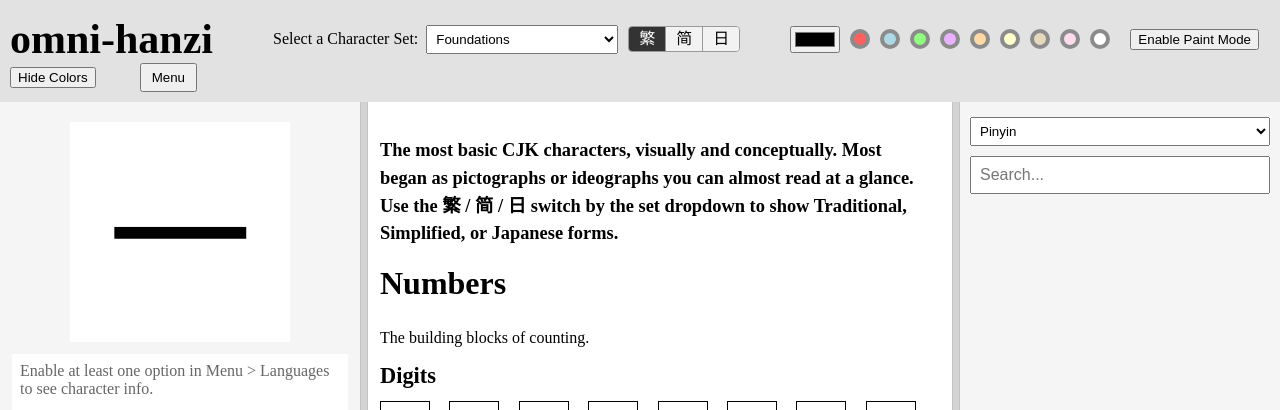
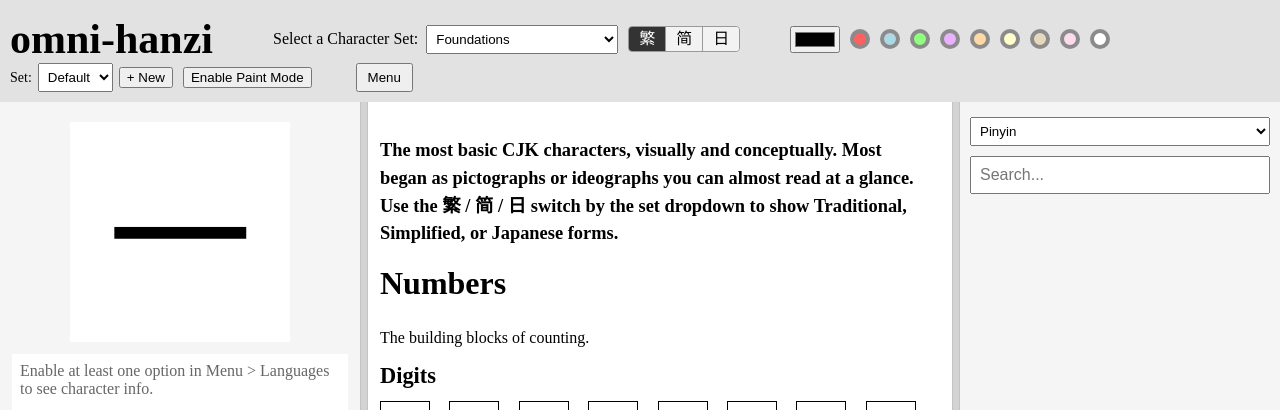
Before and after one commit to turukano26/Hanzi-Grid, a Flask app: page / in a window 1280 px wide. Shown: the top 410 px of the page. Run offline with Flask 3, Linux system fonts and the light colour scheme.

Commit message:
added multiple color sets, as well as the blank set

```diff
--- a/static/script.js
+++ b/static/script.js
@@ -552,8 +552,8 @@ function activateCharacterFromInfoBox(character) {
     var cellColor;
     if (matchingCells.length) {
         cellColor = window.getComputedStyle(matchingCells[0]).backgroundColor;
-    } else if (localStorage.getItem(unicodeKey)) {
-        cellColor = localStorage.getItem(unicodeKey);
+    } else if (getCellColor(unicodeKey)) {
+        cellColor = getCellColor(unicodeKey);
     } else {
         cellColor = '#ffffff';
     }
@@ -561,9 +561,9 @@ function activateCharacterFromInfoBox(character) {
 
     fetchCharacterInfo(character);
 
-    if (document.body.classList.contains('paintbrush-cursor')) {
+    if (document.body.classList.contains('paintbrush-cursor') && isColoringEditable()) {
         var selectedColor = colorPicker.value;
-        localStorage.setItem(unicodeKey, selectedColor);
+        setCellColor(unicodeKey, selectedColor);
         largeBox.style.backgroundColor = selectedColor;
         matchingCells.forEach(function (span) {
             span.style.backgroundColor = selectedColor;
@@ -571,8 +571,8 @@ function activateCharacterFromInfoBox(character) {
     } else {
         if (matchingCells.length) {
             colorPicker.value = rgbToHex(window.getComputedStyle(matchingCells[0]).backgroundColor);
-        } else if (localStorage.getItem(unicodeKey)) {
-            colorPicker.value = localStorage.getItem(unicodeKey);
+        } else if (getCellColor(unicodeKey)) {
+            colorPicker.value = getCellColor(unicodeKey);
         }
     }
 }
@@ -698,7 +698,7 @@ function makeCharCell(token) {
     span.textContent = glyph;
     span.setAttribute('data-unicode', unicodeKey);
     span.setAttribute('data-variants', variantKeys(token).join(' '));
-    var saved = localStorage.getItem(unicodeKey);
+    var saved = getCellColor(unicodeKey);
     if (saved) {
         span.style.backgroundColor = saved;
     }
@@ -720,9 +720,9 @@ function handleCellClick(span) {
     fetchCharacterInfo(character);
 
     // In paint mode, colour the cell; otherwise copy its colour to the picker.
-    if (document.body.classList.contains('paintbrush-cursor')) {
+    if (document.body.classList.contains('paintbrush-cursor') && isColoringEditable()) {
         var selectedColor = colorPicker.value;
-        localStorage.setItem(unicodeKey, selectedColor);
+        setCellColor(unicodeKey, selectedColor);
         largeBox.style.backgroundColor = selectedColor;
         span.style.backgroundColor = selectedColor;
     } else {
@@ -895,21 +895,39 @@ function createMenu() {
         }
     });
 
-    // Event listener and function to clear all a user's colorings
+    // Event listener and function to clear the active color set's colorings.
     const clearButton = document.getElementById('clear')
     clearButton.addEventListener('click', () => {
-        var isConfirmed = confirm('Are you sure you want to clear all your data?');
-        // Check the user's response
-        if (isConfirmed) {
-            // User clicked "OK," proceed with clearing data
-            localStorage.clear();
+        var name = getActiveSetName();
+        if (name === BLANK_SET_NAME) {
+            alert('The "' + BLANK_SET_NAME + '" set is always empty.');
+            return;
+        }
+        if (confirm('Clear all colorings in "' + name + '"?')) {
+            var store = loadColorSets();
+            store.sets[name] = {};
+            saveColorSets();
             generateMacroGrid(currentInputString);
-            alert('Data cleared successfully!');
-        } else {
-            // User clicked "Cancel," do nothing
-            alert('Data clearing canceled.');
+            alert('Color set "' + name + '" cleared.');
         }
     });
+
+    // ----- Color-set switcher + management controls --------------------------
+    refreshColorSetSelect();
+    const colorSetSelect = document.getElementById('colorSetSelect');
+    if (colorSetSelect) {
+        colorSetSelect.addEventListener('change', function () {
+            switchColorSet(this.value);
+        });
+    }
+    const newColorSetBtn = document.getElementById('newColorSetBtn');
+    if (newColorSetBtn) { newColorSetBtn.addEventListener('click', promptCreateColorSet); }
+    const newColorSetMenuBtn = document.getElementById('newColorSet');
+    if (newColorSetMenuBtn) { newColorSetMenuBtn.addEventListener('click', promptCreateColorSet); }
+    const renameColorSetBtn = document.getElementById('renameColorSet');
+    if (renameColorSetBtn) { renameColorSetBtn.addEventListener('click', promptRenameColorSet); }
+    const deleteColorSetBtn = document.getElementById('deleteColorSet');
+    if (deleteColorSetBtn) { deleteColorSetBtn.addEventListener('click', promptDeleteColorSet); }
 
     // Event listener to open the popup menu
     document.getElementById('open-popup-menu-btn').addEventListener('click', openPopupMenu);
@@ -962,12 +980,15 @@ function changeColor(color) {
     // Set the value to the selected color
     colorPicker.value = color;
 
+    // The Blank set is read-only — picking a colour does nothing.
+    if (!isColoringEditable()) { return; }
+
     // Get the current character from the large box
     const currentCharacter = largeBox.textContent;
     const currentUnicodeKey = currentCharacter.codePointAt(0).toString(16);
 
-    // Update the color for the most recent character in localStorage
-    localStorage.setItem(currentUnicodeKey, color);
+    // Update the color for the most recent character in the active color set
+    setCellColor(currentUnicodeKey, color);
 
     // Update the background color of the large box
     largeBox.style.backgroundColor = color;
@@ -990,24 +1011,6 @@ function toggleCursor() {
     }
 }
 
-// Show/hide all cell colourings. The colours stay in localStorage and on the
-// cells' inline styles; a body class just overrides them in CSS, so toggling
-// back reveals them unchanged. The hidden/shown choice itself is persisted.
-function applyColoringsVisibility(hidden) {
-    document.body.classList.toggle('colorings-hidden', hidden);
-    const btn = document.getElementById('toggleColoringsBtn');
-    if (btn) {
-        btn.textContent = hidden ? 'Show Colors' : 'Hide Colors';
-        btn.setAttribute('aria-pressed', hidden ? 'true' : 'false');
-    }
-}
-
-function toggleColorings() {
-    const hidden = !document.body.classList.contains('colorings-hidden');
-    localStorage.setItem('coloringsHidden', hidden ? 'true' : 'false');
-    applyColoringsVisibility(hidden);
-}
-
 function intializeInfoColumn() {
     const largeBox = document.getElementById('largeBox');
 
@@ -1016,8 +1019,8 @@ function intializeInfoColumn() {
 
     fetchCharacterInfo('一');
 
-    if (localStorage.getItem(unicodeKey)) {
-        largeBox.style.backgroundColor = localStorage.getItem(unicodeKey);
+    if (getCellColor(unicodeKey)) {
+        largeBox.style.backgroundColor = getCellColor(unicodeKey);
     }
     else {
         largeBox.style.backgroundColor = '#ffffff'
@@ -1069,29 +1072,218 @@ function highlightSearchResults(searchResults) {
     }
 }
 
+// ===== Named color sets ====================================================
+// Colourings are organised into named sets; exactly one is "active" and drawn
+// on the grid. Everything lives under a single localStorage key, `colorSets`:
+//   { active: "Default", sets: { "Default": {<codepoint>: <hex>}, ... } }
+// Legacy installs stored each colouring as a flat hex-codepoint key; the first
+// load migrates those into a "Default" set (see loadColorSets). `_colorSets` is
+// the cached single source of truth — flat keys are never written again.
+//
+// "Blank" is a permanent, uneditable, always-empty set: switching to it shows
+// the grid with no colourings (it replaces the old Hide Colors toggle). It
+// can't be painted into, renamed, or deleted.
+var COLOR_SETS_KEY = 'colorSets';
+var DEFAULT_SET_NAME = 'Default';
+var BLANK_SET_NAME = 'Blank';
+var _colorSets = null;
+
+function loadColorSets() {
+    if (_colorSets) { return _colorSets; }
+
+    var raw = localStorage.getItem(COLOR_SETS_KEY);
+    if (raw) {
+        try {
+            var parsed = JSON.parse(raw);
+            if (parsed && parsed.sets && typeof parsed.sets === 'object') {
+                _colorSets = parsed;
+            }
+        } catch (e) { /* corrupt store: fall through and rebuild */ }
+    }
+
+    if (!_colorSets) {
+        // First run on this profile: migrate any legacy flat hex-codepoint
+        // colour keys into a Default set. Reserved keys (csScript, infoOptions,
+        // …) contain non-hex letters and so fail this test, staying untouched.
+        var colors = {};
+        Object.keys(localStorage).forEach(function (key) {
+            if (/^[0-9a-f]+$/i.test(key)) {
+                colors[key] = localStorage.getItem(key);
+                localStorage.removeItem(key);
+            }
+        });
+        _colorSets = { active: DEFAULT_SET_NAME, sets: {} };
+        _colorSets.sets[DEFAULT_SET_NAME] = colors;
+        saveColorSets();
+    }
+
+    // Invariants. The uneditable Blank set always exists and stays empty.
+    _colorSets.sets[BLANK_SET_NAME] = {};
+    // There must always be at least one editable set to work in.
+    var editable = colorSetNames().filter(function (n) { return n !== BLANK_SET_NAME; });
+    if (editable.length === 0) {
+        _colorSets.sets[DEFAULT_SET_NAME] = {};
+    }
+    // `active` must point at a real set.
+    if (!_colorSets.sets[_colorSets.active]) {
+        _colorSets.active = DEFAULT_SET_NAME;
+    }
+    return _colorSets;
+}
+
+// The Blank set is read-only: it can't be painted, renamed, or deleted.
+function isColoringEditable() {
+    return getActiveSetName() !== BLANK_SET_NAME;
+}
+
+function saveColorSets() {
+    localStorage.setItem(COLOR_SETS_KEY, JSON.stringify(_colorSets));
+}
+
+function getActiveColors() {
+    var store = loadColorSets();
+    return store.sets[store.active];
+}
+
+function getCellColor(codepoint) {
+    return getActiveColors()[codepoint] || null;
+}
+
+function setCellColor(codepoint, color) {
+    if (!isColoringEditable()) { return; }  // Blank set stays empty
+    getActiveColors()[codepoint] = color;
+    saveColorSets();
+}
+
+function colorSetNames() {
+    return Object.keys(loadColorSets().sets);
+}
+
+function getActiveSetName() {
+    return loadColorSets().active;
+}
+
+// Make `name` the active set and reflect the change everywhere: the switcher,
+// the grid, and the large-box preview (recoloured to this set's colour for the
+// character it's currently showing).
+function switchColorSet(name) {
+    var store = loadColorSets();
+    if (store.sets[name]) {
+        store.active = name;
+        saveColorSets();
+    }
+    refreshColorSetSelect();
+    generateMacroGrid(currentInputString);
+
+    var largeBox = document.getElementById('largeBox');
+    var character = largeBox && largeBox.textContent;
+    if (character) {
+        var key = character.codePointAt(0).toString(16);
+        largeBox.style.backgroundColor = getCellColor(key) || '#ffffff';
+    }
+}
+
+// Returns the created name, or null if it was empty or already taken.
+function createColorSet(name) {
+    name = (name || '').trim();
+    var store = loadColorSets();
+    if (!name || store.sets[name]) { return null; }
+    store.sets[name] = {};
+    store.active = name;
+    saveColorSets();
+    return name;
+}
+
+function renameColorSet(oldName, newName) {
+    newName = (newName || '').trim();
+    var store = loadColorSets();
+    if (oldName === BLANK_SET_NAME || newName === BLANK_SET_NAME) { return false; }
+    if (!newName || !store.sets[oldName] || store.sets[newName]) { return false; }
+    store.sets[newName] = store.sets[oldName];
+    delete store.sets[oldName];
+    if (store.active === oldName) { store.active = newName; }
+    saveColorSets();
+    return true;
+}
+
+function deleteColorSet(name) {
+    var store = loadColorSets();
+    if (name === BLANK_SET_NAME || !store.sets[name]) { return false; }
+    delete store.sets[name];
+    if (Object.keys(store.sets).length === 0) {
+        store.sets[DEFAULT_SET_NAME] = {};
+        store.active = DEFAULT_SET_NAME;
+    } else if (store.active === name) {
+        store.active = Object.keys(store.sets)[0];
+    }
+    saveColorSets();
+    return true;
+}
+
+// Rebuild the top-bar <select> from the current sets, marking the active one.
+function refreshColorSetSelect() {
+    var select = document.getElementById('colorSetSelect');
+    if (!select) { return; }
+    var store = loadColorSets();
+    select.innerHTML = '';
+    colorSetNames().forEach(function (name) {
+        var opt = document.createElement('option');
+        opt.value = name;
+        opt.textContent = name;
+        if (name === store.active) { opt.selected = true; }
+        select.appendChild(opt);
+    });
+}
+
+// ----- Color Sets menu-tab handlers (prompt/confirm/alert match file style) --
+
+function promptCreateColorSet() {
+    var name = prompt('Name for the new color set:');
+    if (name === null) { return; }
+    if (!createColorSet(name)) {
+        alert('Please enter a unique, non-empty name.');
+        return;
+    }
+    switchColorSet(getActiveSetName());
+}
+
+function promptRenameColorSet() {
+    var current = getActiveSetName();
+    if (current === BLANK_SET_NAME) {
+        alert('The "' + BLANK_SET_NAME + '" set can\'t be renamed.');
+        return;
+    }
+    var name = prompt('Rename "' + current + '" to:', current);
+    if (name === null) { return; }
+    if (!renameColorSet(current, name)) {
+        alert('Please enter a unique, non-empty name.');
+        return;
+    }
+    refreshColorSetSelect();
+}
+
+function promptDeleteColorSet() {
+    var current = getActiveSetName();
+    if (current === BLANK_SET_NAME) {
+        alert('The "' + BLANK_SET_NAME + '" set can\'t be deleted.');
+        return;
+    }
+    if (!confirm('Delete color set "' + current + '"? This cannot be undone.')) { return; }
+    deleteColorSet(current);
+    switchColorSet(getActiveSetName());
+}
+
 function exportUserData() {
-    // Exports the user's character colourings into a json file and downloads it.
-    // Only colour keys are exported — `infoOptions` (menu state) is a UI
-    // preference and is deliberately kept out of colour exports.
-    var keys = Object.keys(localStorage);
-
-    var dataObject = {};
-
-    keys.forEach(function (key) {
-        // Colour keys are hex codepoints (e.g. "4e00"); skip everything else
-        // (infoOptions and any legacy per-checkbox orphans).
-        if (!/^[0-9a-f]+$/i.test(key)) {
-            return;
-        }
-        dataObject[key] = localStorage.getItem(key);
-    });
+    // Download the active color set as { name, colors } JSON.
+    var store = loadColorSets();
+    var dataObject = { name: store.active, colors: getActiveColors() };
 
     var jsonString = JSON.stringify(dataObject, null, 2);
     var blob = new Blob([jsonString], { type: 'application/json' });
     var link = document.createElement('a');
     link.href = window.URL.createObjectURL(blob);
 
-    link.download = 'Hanzi_Colourings.json'; // TODO: Set the download attribute with a user pickedfile name
+    link.download = (store.active || 'Hanzi_Colourings').replace(/[^\w\-]+/g, '_') + '.json';
     document.body.appendChild(link);
     link.click();
     document.body.removeChild(link);
@@ -1113,25 +1305,43 @@ function readJSONFile(file, callback) {
     reader.readAsText(file);
 }
 
-// Function to add data from JSON file to localStorage
+// Import a color set from a JSON file as a NEW set (never clobbering existing
+// ones). Accepts both the current { name, colors } shape and legacy flat files
+// ({ "<codepoint>": "<hex>", ... }).
 function addToLocalStorage(jsonFile) {
     readJSONFile(jsonFile, function (error, data) {
         if (error) {
             console.error('Error reading JSON file:', error);
+            alert('Could not read that file.');
+            return;
+        }
+
+        var name, colors;
+        if (data && data.colors && typeof data.colors === 'object') {
+            name = (data.name || 'Imported').toString();
+            colors = data.colors;
+        } else if (data && typeof data === 'object') {
+            // Legacy flat format: keep only hex-codepoint colour keys.
+            name = 'Imported';
+            colors = {};
+            Object.keys(data).forEach(function (key) {
+                if (/^[0-9a-f]+$/i.test(key)) { colors[key] = data[key]; }
+            });
         } else {
-            // Importing colourings must not wipe the user's menu preferences.
-            var savedOptions = localStorage.getItem('infoOptions');
-            localStorage.clear();
-            if (savedOptions !== null) {
-                localStorage.setItem('infoOptions', savedOptions);
-            }
-            // Add each imported key-value pair (colour keys) to localStorage
-            Object.keys(data).forEach(function (key) {
-                localStorage.setItem(key, data[key]);
-            });
-            console.log('Data added to localStorage successfully!');
-            generateMacroGrid(currentInputString);
+            alert('That file is not a valid color set.');
+            return;
         }
+
+        // De-duplicate the name so existing sets survive, then activate it.
+        var store = loadColorSets();
+        var unique = name;
+        var n = 2;
+        while (store.sets[unique]) { unique = name + ' (' + (n++) + ')'; }
+        store.sets[unique] = colors;
+        saveColorSets();
+
+        switchColorSet(unique);
+        console.log('Imported color set "' + unique + '".');
     });
 }
 
@@ -1246,7 +1456,6 @@ var colors = [
 
 // Call the functions to create UI elements when the page loads
 initScriptToggle();
-applyColoringsVisibility(localStorage.getItem('coloringsHidden') === 'true');
 fetchCharacterSetNames();
 createColorButtons();
 createMenu();
--- a/static/styles.css
+++ b/static/styles.css
@@ -172,12 +172,6 @@ body {
     background-color: white;
 }
 
-/* When colourings are toggled off, override the inline per-cell background
-   (still stored, just hidden) back to the default white. */
-body.colorings-hidden span[data-unicode] {
-    background-color: white !important;
-}
-
 /* Character-set typed-block documents (v2) ------------------------------- */
 
 /* Section headings: a neutral element (not real <h1>-<h5>) so the heading
@@ -299,10 +293,9 @@ body.colorings-hidden span[data-unicode] {
     margin-right: 10px;
 }
 
-/* Active-state highlight for the paint-mode / hide-colors toggle buttons,
+/* Active-state highlight for the paint-mode toggle button,
    matching the selected state of the 繁/简/日 script toggle. */
-#togglePaintBtn[aria-pressed="true"],
-#toggleColoringsBtn[aria-pressed="true"] {
+#togglePaintBtn[aria-pressed="true"] {
     background: #333;
     color: #fff;
 }
@@ -486,6 +479,17 @@ body {
     padding: 5px;
 }
 
+/* Top-bar color-set switcher: label + dropdown + New button, inline. */
+.color-set-switcher {
+    display: inline-flex;
+    align-items: center;
+    gap: 6px;
+}
+
+.color-set-switcher label {
+    font-size: 14px;
+}
+
 .top-menu .script-toggle {
     display: inline-flex;
     border: 1px solid #999;
--- a/templates/index.html
+++ b/templates/index.html
@@ -25,11 +25,13 @@
             <input type="color" id="colorPicker" value="#000000">
         </div>
         <div id="colorButtons"></div>
+        <div class="color-set-switcher">
+            <label for="colorSetSelect">Set:</label>
+            <select id="colorSetSelect" class="character-set-dropdown"></select>
+            <button id="newColorSetBtn" type="button">+ New</button>
+        </div>
         <div>
             <button id="togglePaintBtn" onclick="toggleCursor()">Enable Paint Mode</button>
-        </div>
-        <div>
-            <button id="toggleColoringsBtn" onclick="toggleColorings()">Hide Colors</button>
         </div>
         <div>
             <button id="open-popup-menu-btn" class="popup-menu-btn">Menu</button>
@@ -50,18 +52,27 @@
 
                 <div class="submenu" id="importexportmenu">
 
-                    <h2>Import/Export Colorings</h2>
-                    <h3>Use this to save your current colorings as a .json file</h3>
+                    <h2>Color Sets</h2>
+                    <h3>Create, rename, or delete the active color set. Switch
+                        sets from the "Set" dropdown in the top bar.</h3>
+                    <div>
+                        <button id="newColorSet">New</button>
+                        <button id="renameColorSet">Rename</button>
+                        <button id="deleteColorSet">Delete</button>
+                    </div>
+                    <br>
+
+                    <h3>Use this to save the active color set as a .json file</h3>
                     <div><button id="export">Export</button></div>
                     <br>
 
-                    <h3>Use this to upload a .json file with your saved colorings. <br>
-                        Be careful! This will overwrite all your current colorings!</h3>
+                    <h3>Use this to upload a .json file. <br>
+                        It is imported as a new set — your existing sets are kept.</h3>
                     <div><input type="file" id="fileInput" accept=".json"></div>
                     <br>
 
-                    <h3>Use this to reset all your current colorings. Be careful!</h3>
-                    <div><button id="clear">Clear All</button></div>
+                    <h3>Use this to clear all colorings in the active set. Be careful!</h3>
+                    <div><button id="clear">Clear This Set</button></div>
                     <br>
 
 
```
Also changed, not shown: docs/named-color-sets-plan.md (+6 -0 lines).
